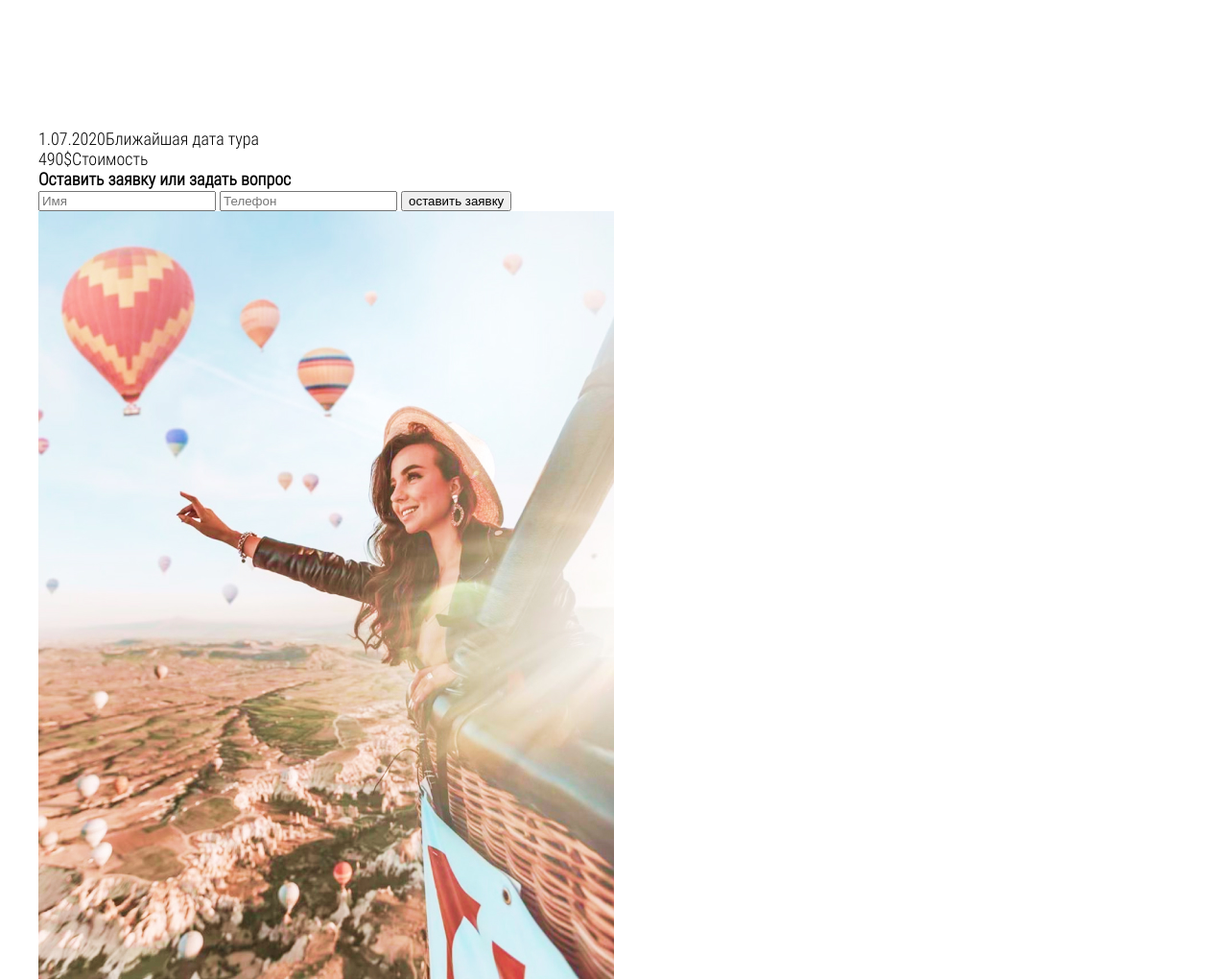
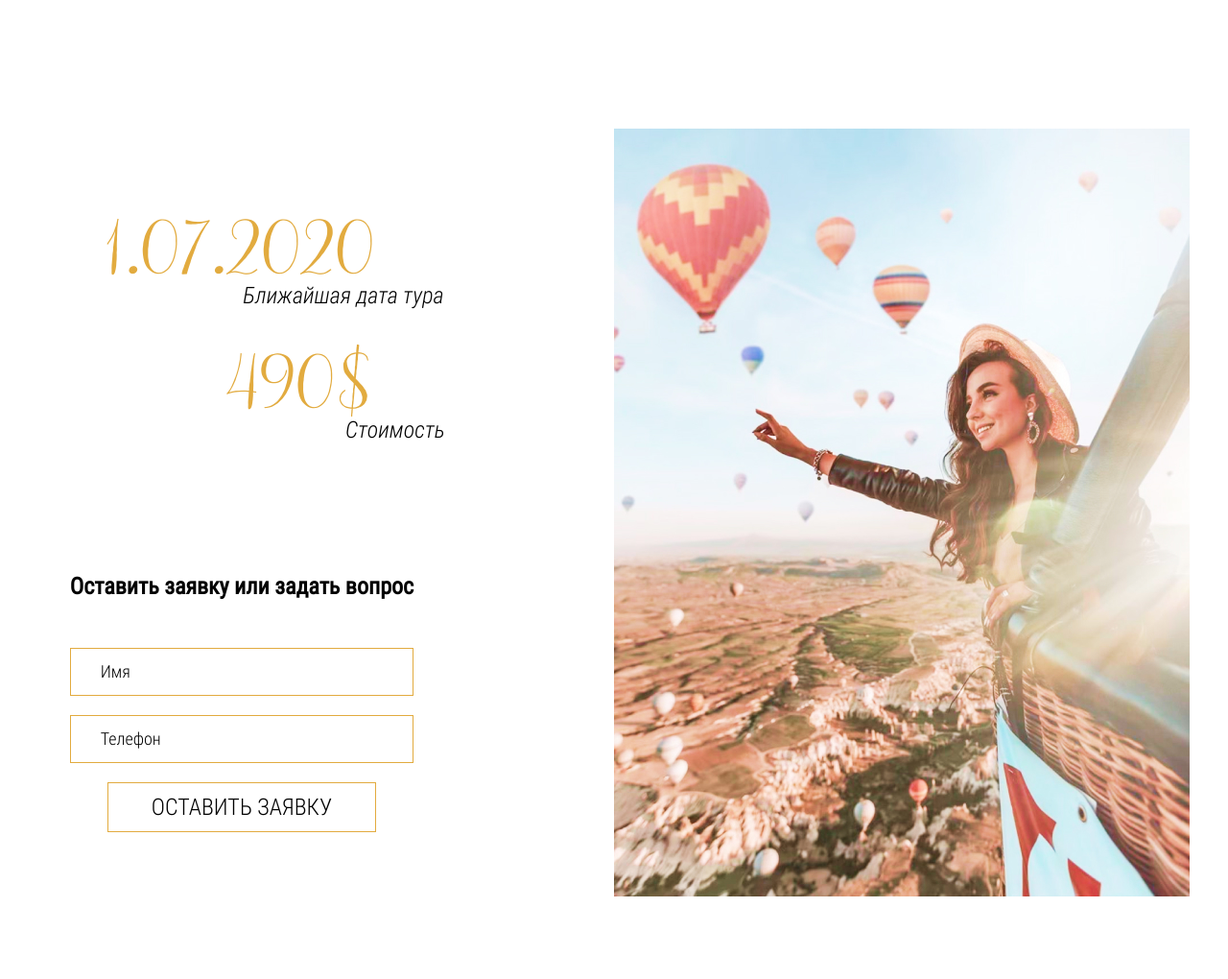
Before and after one commit to Vidiborets0012/Cappadocia, a plain HTML site: page index.html in a window 1280 px wide. Shown: the part 5180-6200 px from the top of the page at 96% size. Drawn offline with nearby package versions, Linux system fonts and the light colour scheme.

Commit message:
add styles to the contacts section

```diff
--- a/css/style.css
+++ b/css/style.css
@@ -330,3 +330,95 @@ ul {
   background-repeat: no-repeat;
   background-position: center right -7%;
 }
+
+.contacts-inner {
+  display: flex;
+  justify-content: space-between;
+}
+
+.contacts-content {
+  text-align: center;
+  display: flex;
+  flex-direction: column;
+  justify-content: space-around;
+}
+
+/* .contacts-info {
+  margin-bottom: 100px;
+} */
+
+.contacts-date {
+  margin-bottom: 20px;
+}
+
+.contacts-price {
+  margin-left: 120px;
+}
+
+.contacts-date,
+.contacts-price {
+  font-family: 'balqis';
+  font-weight: 300;
+  font-size: 96px;
+  line-height: 100px;
+  color: #e2ab3f;
+}
+
+.contacts-date span,
+.contacts-price span {
+  font-family: 'RobotoCondensed-LightItalic';
+  font-size: 24px;
+  line-height: 28px;
+  color: #000;
+  display: block;
+  margin-top: -8px;
+}
+
+.contacts-date span {
+  margin-left: 212px;
+}
+
+.contacts-price span {
+  margin-left: 200px;
+}
+
+.contacts-form {
+  max-width: 383px;
+  margin: 0 auto;
+}
+
+.contacts-form-title {
+  font-family: 'RobotoCondensed-Regular';
+  font-size: 24px;
+  line-height: 28px;
+  margin-bottom: 50px;
+}
+
+.contacts-form-input {
+  display: block;
+  border: 1px solid #e2ab3f;
+  height: 50px;
+  width: 100%;
+  padding: 0 31px;
+  margin-bottom: 20px;
+  font-family: 'RobotoCondensed-Light';
+  font-weight: 300;
+  font-size: 18px;
+  line-height: 21px;
+}
+
+.contacts-form-input::placeholder {
+  color: #000;
+}
+
+.contacts-form-btn {
+  font-family: 'RobotoCondensed-Light';
+  font-weight: 300;
+  font-size: 24px;
+  line-height: 28px;
+  text-transform: uppercase;
+  border: 1px solid #e2ab3f;
+  background-color: transparent;
+  padding: 11px 45px;
+  cursor: pointer;
+}
--- a/index.html
+++ b/index.html
@@ -233,8 +233,12 @@
 
             <form class="contacts-form">
               <h4 class="contacts-form-title">Оставить заявку или задать вопрос</h4>
-              <input class="contacts-form-name" type="text" placeholder="Имя" />
-              <input class="contacts-form-phone" type="tel" placeholder="Телефон" />
+              <input class="contacts-form-input contacts-form-name" type="text" placeholder="Имя" />
+              <input
+                class="contacts-form-input contacts-form-phone"
+                type="tel"
+                placeholder="Телефон"
+              />
               <button class="contacts-form-btn" type="submit">оставить заявку</button>
             </form>
           </div>
```
